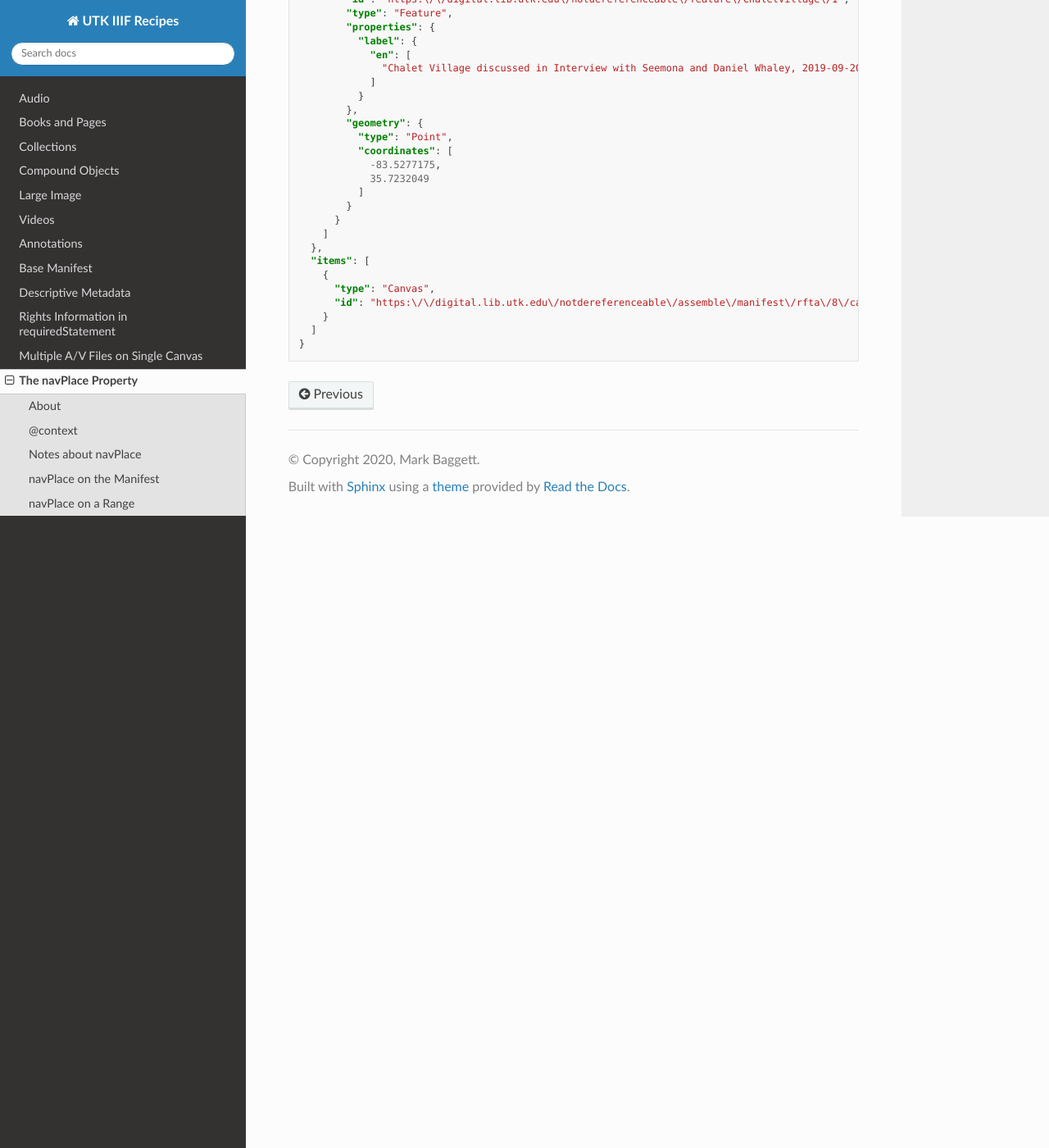
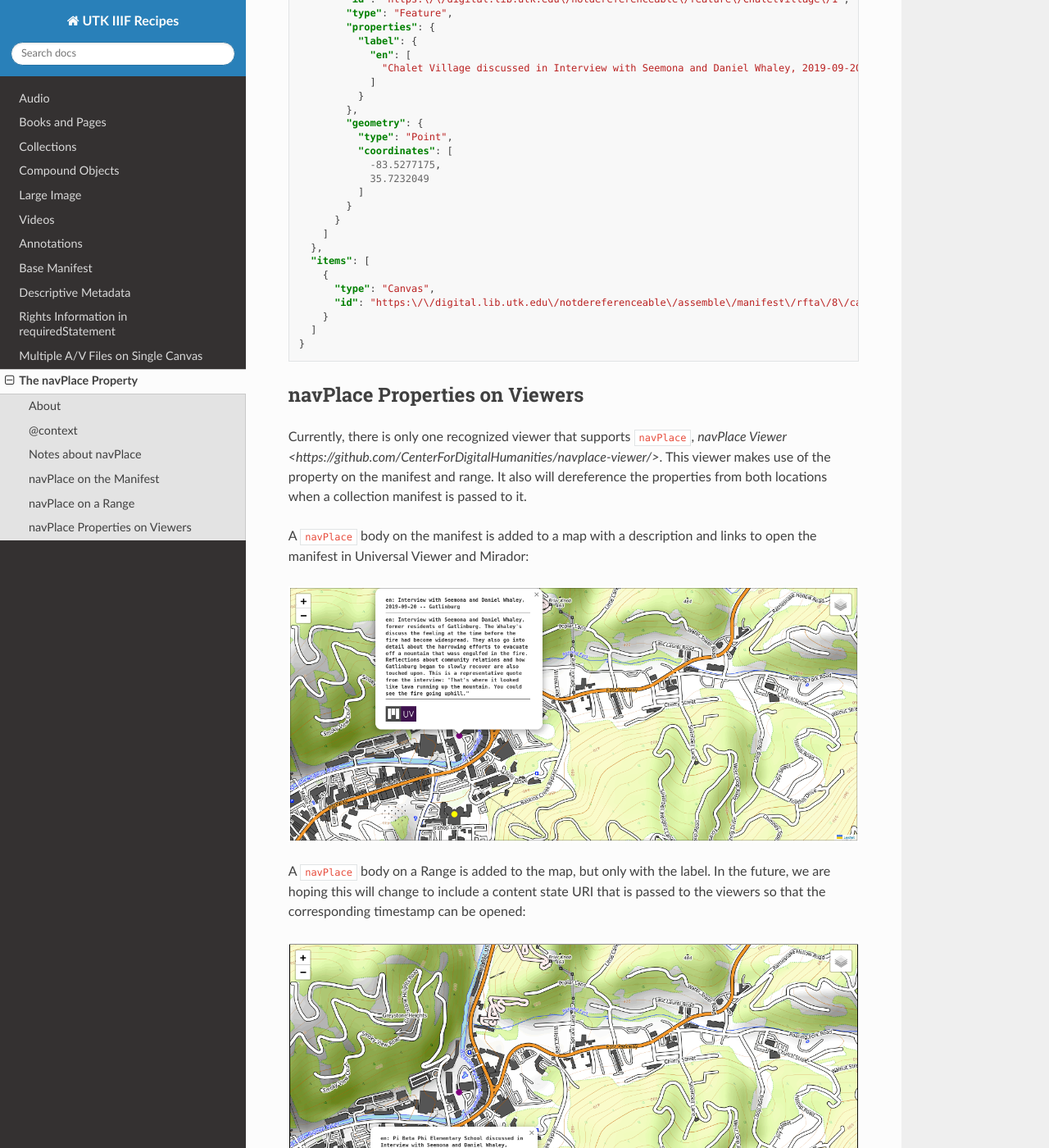
Before and after one commit to markpbaggett/utk_iiif_recipes, a Sphinx documentation site: the page built from docs/source/future/navPlace.rst, in a window 1280 px wide and 1400 px high, scrolled down 2639 px. Shown: the whole window at 82% size. Built offline with Sphinx 7.4.7 and the Read the Docs theme 2.0.0, drawn with Linux system fonts in a browser that asks for light colours.

Commit message:
Add navPlace viewer section.

```diff
--- a/docs/source/future/navPlace.rst
+++ b/docs/source/future/navPlace.rst
@@ -152,3 +152,20 @@ When the property is generated and added, it looks like this:
         }
       ]
     }
+
+navPlace Properties on Viewers
+------------------------------
+
+Currently, there is only one recognized viewer that supports :code:`navPlace`, `navPlace Viewer <https://github.com/CenterForDigitalHumanities/navplace-viewer/>`.
+This viewer makes use of the property on the manifest and range.  It also will dereference the properties from both locations
+when a collection manifest is passed to it.
+
+A :code:`navPlace` body on the manifest is added to a map with a description and links to open the manifest in Universal
+Viewer and Mirador:
+
+.. image:: ../images/navPlace_manifest.png
+
+A :code:`navPlace` body on a Range is added to the map, but only with the label.  In the future, we are hoping this will
+change to include a content state URI that is passed to the viewers so that the corresponding timestamp can be opened:
+
+.. image:: ../images/navPlace_range.png
```
Also changed, not shown: docs/source/images/navPlace_manifest.png (added), docs/source/images/navPlace_range.png (added).
